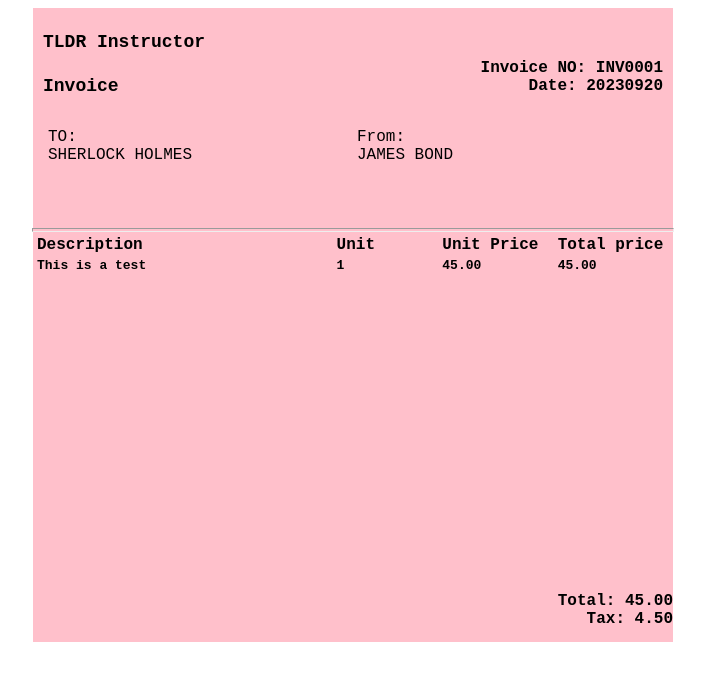
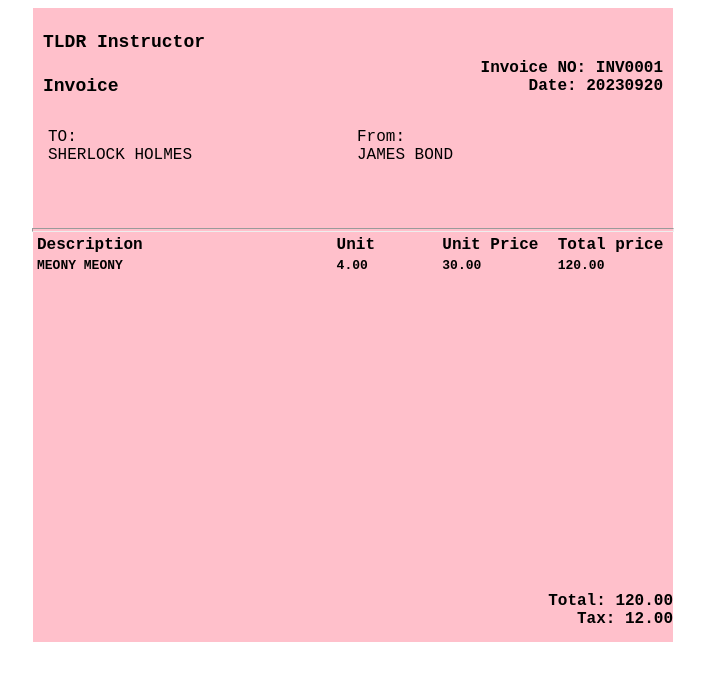
Before and after one commit to au-GCMG/TLDR, a PHP site: page /invoice.php?id=1 in a window 1280 px wide. Shown: the top 681 px of the page, without its empty margins (287-992 px from the left). Run offline with PHP 8.4, Linux system fonts and the light colour scheme; data comes from the database, SQL or seed files in the repository; a stand-in replaces the project's code that opens the database connection; lists and menus that the app fills with data are empty.

Commit message:
shansong-invoice

```diff
--- a/invoice.php
+++ b/invoice.php
@@ -16,7 +16,11 @@
     $studentname = "";
     $payeeL = "";
     $payeename = "";
-
+    $description = "";
+    $unitprice = 0.00;
+    $unit = 0.00;
+    $amount = 0.00;
+    $tax = 0.00;
 
     $studentaddress = "";
     $studentsuburb = "";
@@ -43,6 +47,11 @@
             $invoiceN = $row['invoiceN'];
             $date = $row['date'];
             $invoicedate = str_replace("-", "", $date);
+            $description = $row['description'];
+            $unitprice = $row['unitprice'];
+            $unit = $row['unit'];
+            $amount = $row['amount'];
+            $tax = $row['tax'];
         }
     }
 
@@ -88,17 +97,17 @@
             </thead>
             <tbody>
                 <tr>
-                    <th>This is a test</th>
-                    <th>1</th>
-                    <th>45.00</th>
-                    <th>45.00</th>
+                    <th><?=$description?></th>
+                    <th><?=$unit?></th>
+                    <th><?=$unitprice?></th>
+                    <th><?=$amount?></th>
                 </tr>
             </tbody>
         </table>
     </div>
     <div id = "invoiceFoot">
-        <a >Total: </a><a>45.00</a><br>
-        <a >Tax: </a><a>4.50</a>
+        <a >Total: </a><a><?=$amount?></a><br>
+        <a >Tax: </a><a><?=$tax?></a>
     </div>
   </body>
 </html>
```
